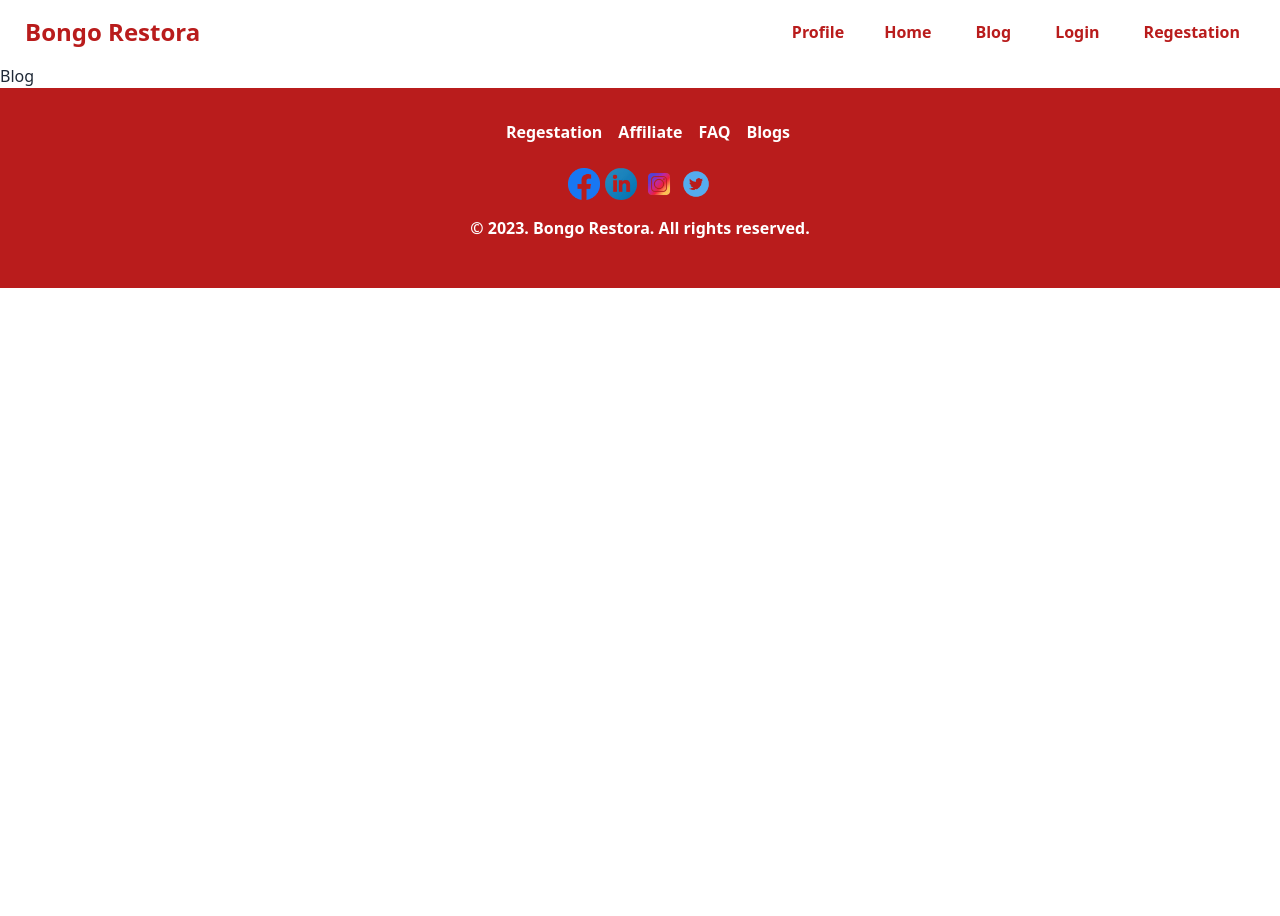
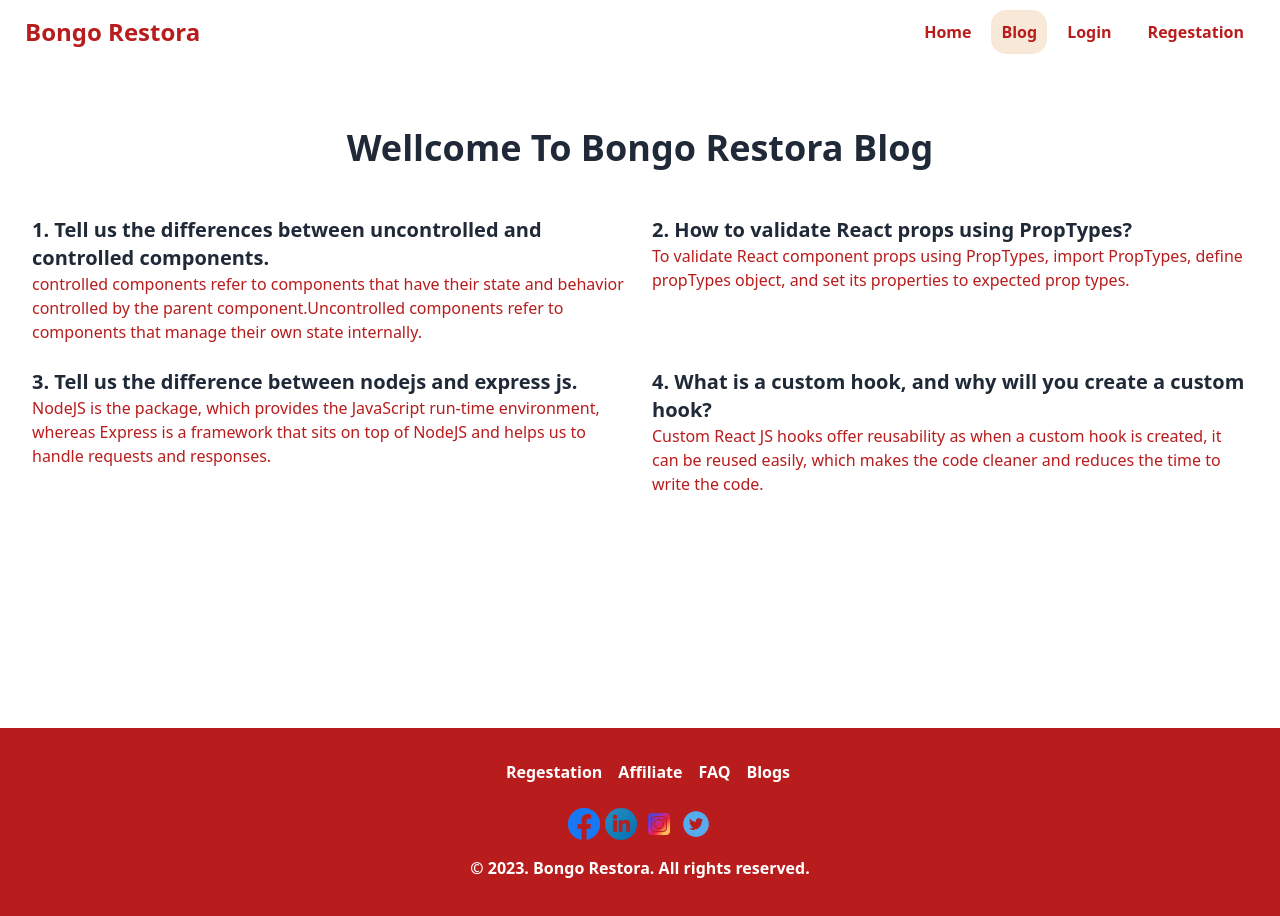
Before and after one commit to jishan1019/Bongo-Restora, a React (Vite) app: page /blog in a window 1280 px wide. Shown: the top 916 px of the page. Before the commit the page ends 800 px from the top, so only its background shows below. Built offline with nearby package versions, Linux system fonts and the light colour scheme.

Commit message:
blog section complite

```diff
--- a/src/App.jsx
+++ b/src/App.jsx
@@ -8,7 +8,9 @@ function App() {
   return (
     <>
       <Header />
-      <Outlet />
+      <div className="min-h-[75vh]">
+        <Outlet />
+      </div>
       <Footer />
     </>
   )
--- a/src/component/Header/Header.jsx
+++ b/src/component/Header/Header.jsx
@@ -1,6 +1,6 @@
 // eslint-disable-next-line no-unused-vars
 import React from 'react';
-import { Link } from 'react-router-dom';
+import { Link, NavLink } from 'react-router-dom';
 
 const Header = () => {
     return (
@@ -28,14 +28,38 @@ const Header = () => {
 
 
                         <div className='list-none flex items-center mr-8'>
-                            <li className='font-bold text-red-700 '><Link to='/'>Profile</Link></li>
-                            <li className='mr-1 ml-1 font-bold text-red-700'><Link to='/'>Home</Link></li>
-                            <li className='mr-1 ml-1 font-bold text-red-700'><Link to='/blog'>Blog</Link></li>
-                            <li className='mr-1 ml-1 font-bold text-red-700'><Link to='/login'>Login</Link></li>
-                            <li className='mr-1 ml-1 font-bold text-red-700'><Link to='/regestation'>Regestation</Link></li>
+                            <NavLink
+                                to='/'
+                                aria-label='Home'
+                                title='Home'
+                                className={({ isActive }) => (isActive ? 'active font-bold text-red-700' : 'mr-4 ml-4 font-bold text-red-700')}
+                            >Home
+                            </NavLink>
+
+                            <NavLink
+                                to='/blog'
+                                aria-label='Blog'
+                                title='Blog'
+                                className={({ isActive }) => (isActive ? 'active font-bold text-red-700' : 'mr-4 ml-4 font-bold text-red-700')}
+                            >Blog
+                            </NavLink>
+
+                            <NavLink
+                                to='/login'
+                                aria-label='Login'
+                                title='Login'
+                                className={({ isActive }) => (isActive ? 'active font-bold text-red-700' : 'mr-4 ml-4 font-bold text-red-700')}
+                            >Login
+                            </NavLink>
+
+                            <NavLink
+                                to='/regestation'
+                                aria-label='Regestation'
+                                title='Regestation'
+                                className={({ isActive }) => (isActive ? 'active font-bold text-red-700' : 'mr-4 ml-4 font-bold text-red-700')}
+                            >Regestation
+                            </NavLink>
                         </div>
-
-
                     </ul>
                 </div>
             </div>
--- a/src/component/Layout/Blog.jsx
+++ b/src/component/Layout/Blog.jsx
@@ -2,9 +2,33 @@ import React from 'react';
 
 const Blog = () => {
     return (
-        <div>
-            Blog
-        </div>
+        <>
+            <section className='mt-16 mb-8'>
+                <h1 className='md:text-4xl text-2xl font-semibold mb-12 text-center'>Wellcome To Bongo Restora Blog</h1>
+                <div className='grid md:grid-cols-2 grid-cols-1 ml-8 mr-8 gap-6 '>
+                    <div>
+                        <h1 className='font-bold text-xl'>1. Tell us the differences between uncontrolled and controlled components.</h1>
+                        <p className='text-red-700'>controlled components refer to components that have their state and behavior controlled by the parent component.Uncontrolled components refer to components that manage their own state internally.</p>
+                    </div>
+
+                    <div>
+                        <h1 className='font-bold text-xl'>2. How to validate React props using PropTypes?</h1>
+                        <p className='text-red-700'>
+                            To validate React component props using PropTypes, import PropTypes, define propTypes object, and set its properties to expected prop types.</p>
+                    </div>
+
+                    <div>
+                        <h1 className='font-bold text-xl'>3. Tell us the difference between nodejs and express js.</h1>
+                        <p className='text-red-700'>NodeJS is the package, which provides the JavaScript run-time environment, whereas Express is a framework that sits on top of NodeJS and helps us to handle requests and responses.</p>
+                    </div>
+
+                    <div>
+                        <h1 className='font-bold text-xl'>4. What is a custom hook, and why will you create a custom hook?</h1>
+                        <p className='text-red-700'>Custom React JS hooks offer reusability as when a custom hook is created, it can be reused easily, which makes the code cleaner and reduces the time to write the code.</p>
+                    </div>
+                </div>
+            </section>
+        </>
     );
 };
 
--- a/src/index.css
+++ b/src/index.css
@@ -29,3 +29,9 @@
         display: none;
     }
 }
+
+.active {
+    padding: 10px;
+    background-color: rgb(247, 232, 215);
+    border-radius: 15px;
+}
```
